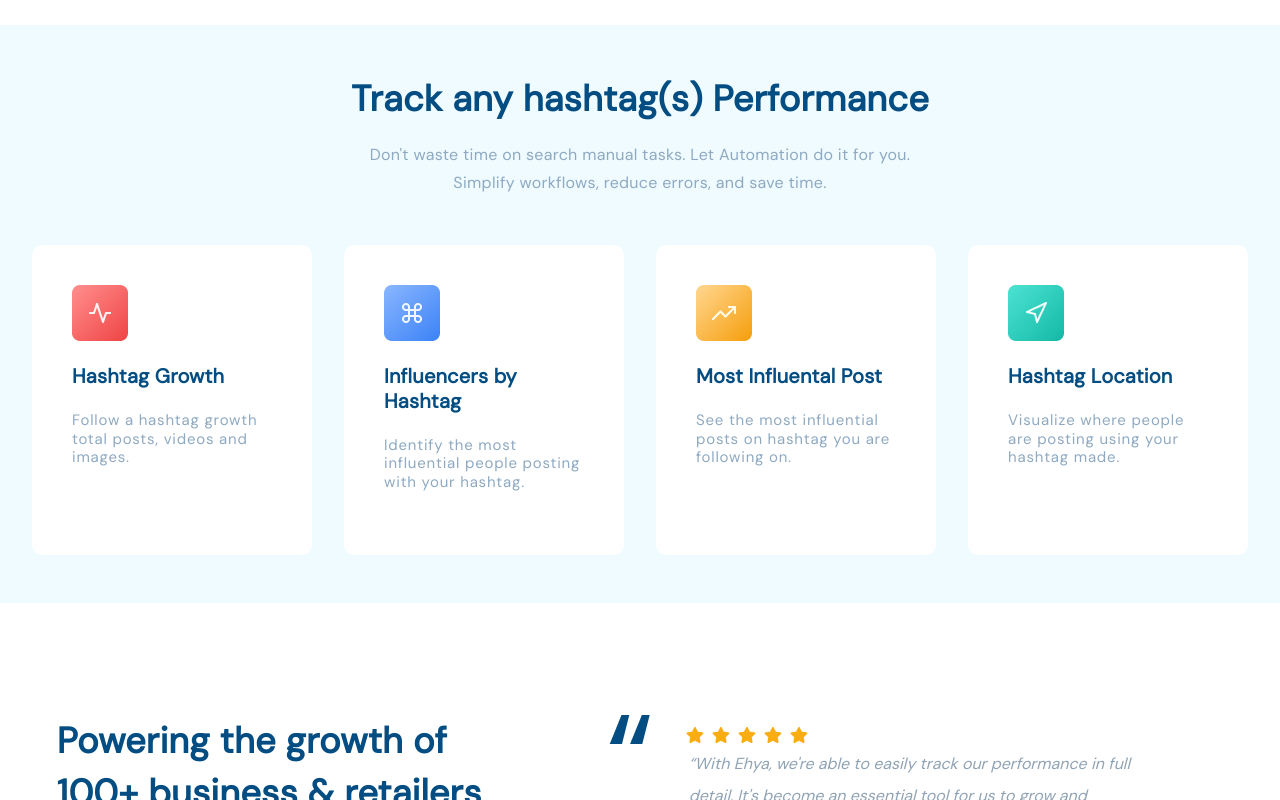
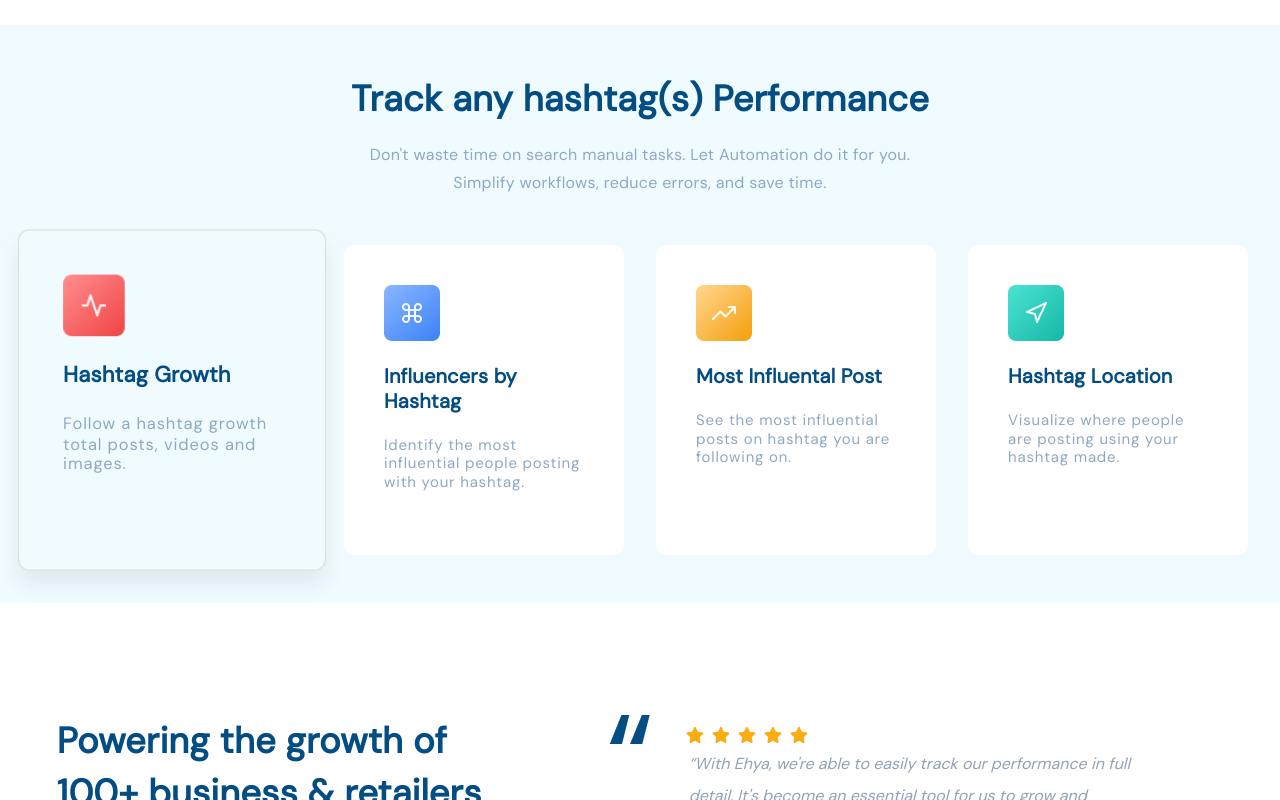
Before and after one commit to babz99/Project, a plain HTML site: page index.html in a window 1280 px wide. In both pictures the pointer is over the element 172 px from the left and 2898 px from the top of the page. Shown: the part 2498-3298 px from the top of the page. Drawn offline with Linux system fonts and the light colour scheme.

Commit message:
Project1

```diff
--- a/style.css
+++ b/style.css
@@ -145,7 +145,8 @@ header{
  .btn1:hover {
         background: #328BCB;
         color: white;
-            }
+      }
+
 
 .btn2 {
         font-family: 'DM Sans';
@@ -371,6 +372,18 @@ header{
     color: #8EA9C1;
     margin-top: 1.4rem;
 }
+
+.Track2:hover {
+    width: 280px;
+    height: 310px;
+    background: #EFFBFF;
+     border: 1px solid #DEDEDE;
+    box-shadow: 0px 13px 19px rgba(0, 0, 0, 0.07);
+    border-radius: 10px;
+    transform: scale(1.1);
+    transition: 0.4s;
+    color: #DEDEDE;
+  }
 
 .Track1{
     display: flex;
```
